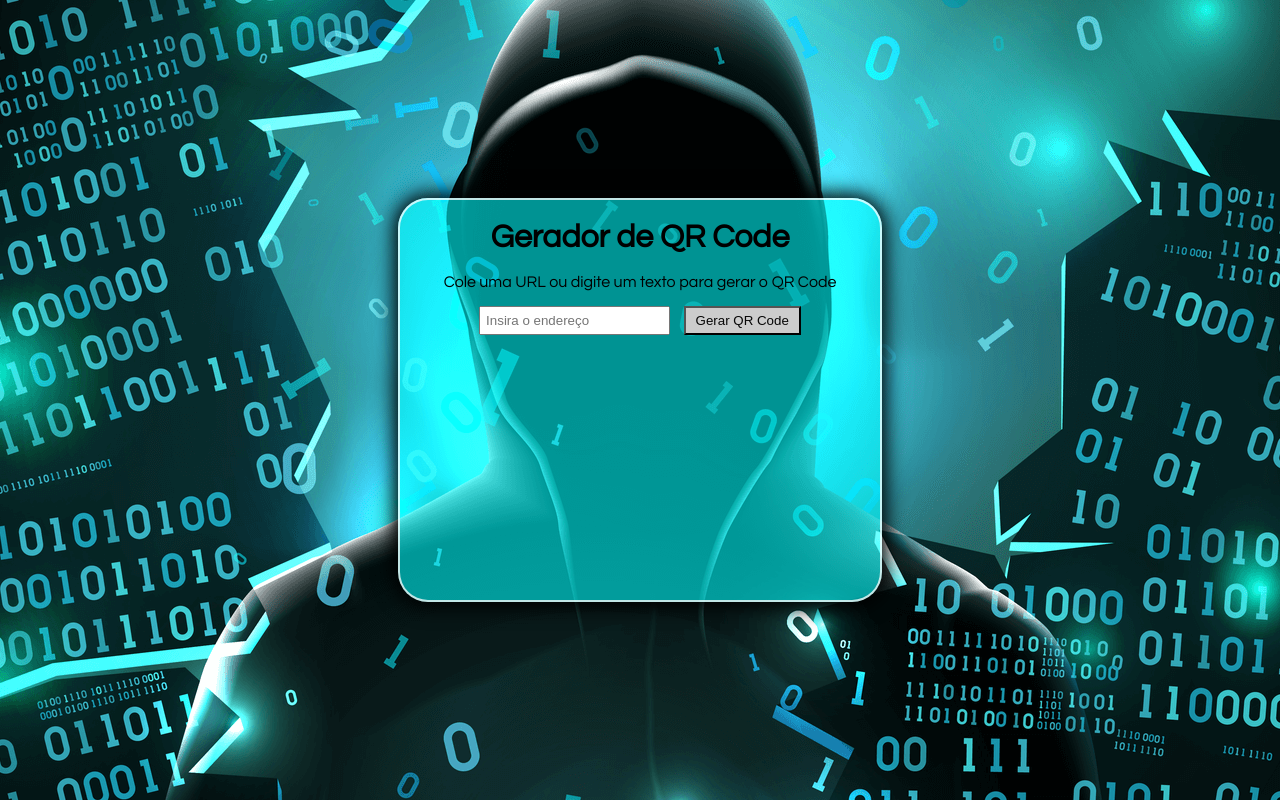
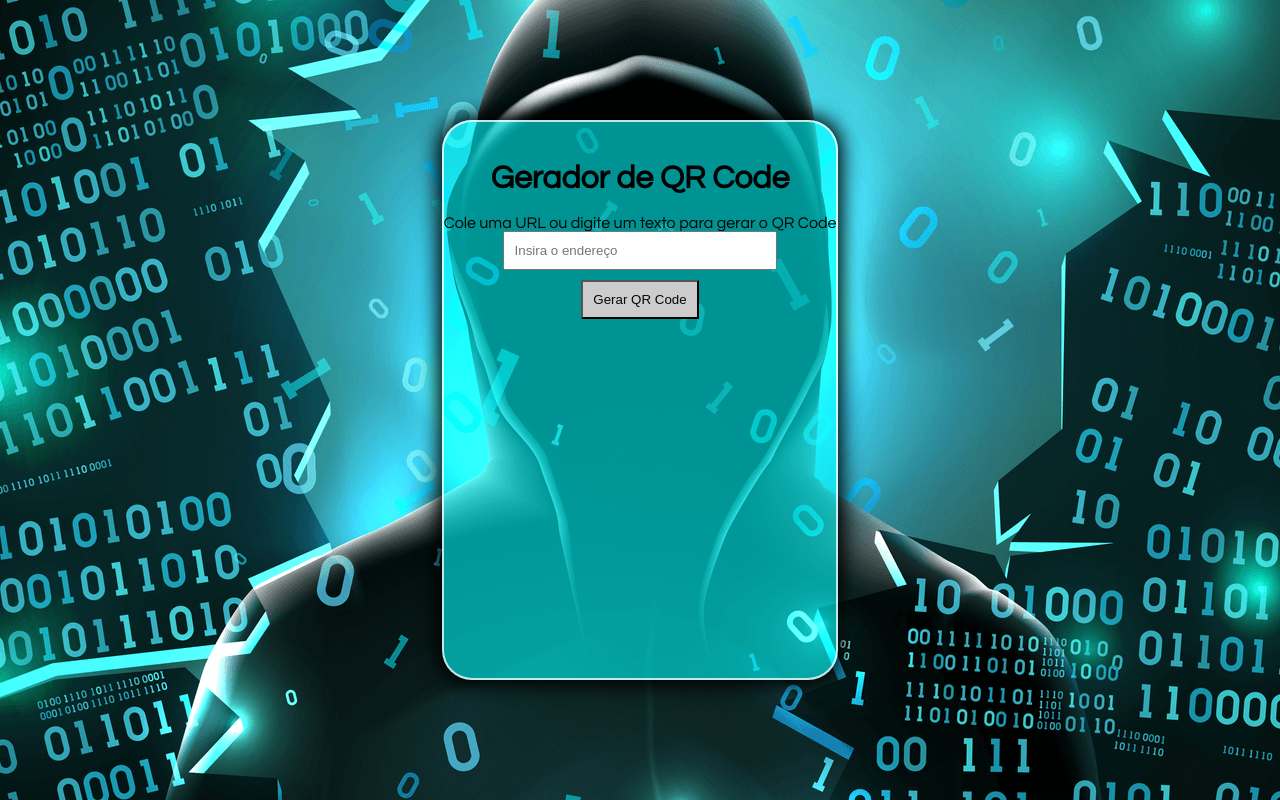
Before and after one commit to RicardoRodrigues89/GeradorQRCode, a plain HTML site: page index.html in a window 1280 px wide. Drawn offline with Linux system fonts and the light colour scheme.

Commit message:
Atualizando funções e colocando detalhes ao css.

```diff
--- a/index.html
+++ b/index.html
@@ -4,16 +4,19 @@
   <meta charset="UTF-8">
   <meta name="viewport" content="width=device-width, initial-scale=1.0">
   <link rel="stylesheet" href="style.css">
+  <link rel="stylesheet" href="reset.css">
   <title>Gerador de QR Code</title>
 </head>
 <body>
   <div class="container">
-    <h1>Gerador de QR Code</h1>
-    <p>Cole uma URL ou digite um texto para gerar o QR Code</p>
-    <div class="input-container">
-      <input type="text" id="endereco" placeholder="Insira o endereço">
-      <button onclick="gerarQRCode()">Gerar QR Code</button>
-    </div>
+      <div class="conteudo">
+         <h1>Gerador de QR Code</h1>
+         <p>Cole uma URL ou digite um texto para gerar o QR Code</p>
+        <div class="input-container">
+          <input type="text" id="endereco" placeholder="Insira o endereço">
+          <button class="botaoEnviar" >Gerar QR Code</button>
+        </div>
+      </div>
     <img id="qrCodeImg" src="">
   </div>
   <script src="script.js"></script>
--- /dev/null
+++ b/reset.css
@@ -0,0 +1,5 @@
+* {
+    margin: 0px;
+    padding: 0px;
+    box-sizing: border-box;
+}
--- a/script.js
+++ b/script.js
@@ -1,3 +1,5 @@
+const enviaQr = document.querySelector('.botaoEnviar');
+
 function gerarQRCode() {
   var enderecoInput = document.getElementById('endereco');
   var qrImg = document.getElementById('qrCodeImg');
@@ -9,3 +11,8 @@ function gerarQRCode() {
     alert('Por favor, insira um endereço válido.');
   }
 }
+
+enviaQr.addEventListener("click",function(){
+  gerarQRCode();
+
+})
--- a/style.css
+++ b/style.css
@@ -10,13 +10,18 @@ body {
   }
 
   .container {
-    height: 50%;
-    width: 60vh;
+    height: 70vh;
+    max-width: 400px;
+    margin: auto;
     text-align: center;
     background-color:rgba(0, 255, 255, 0.575);
     border-radius: 30px;
     border: 2px solid rgba(255, 255, 255, 0.76);
     box-shadow: 0 0 20px 5px rgba(0, 0, 0, 1);
+  }
+
+  .conteudo {
+    margin-top: 40px;
   }
 
   h1 {
@@ -28,12 +33,14 @@ body {
   }
 
   input {
-    padding: 5px;
-    margin-right: 10px;
+    width: 70%;
+    padding: 10px;
+    margin-bottom: 10px;
   }
 
   button {
-    padding: 5px 10px;
+    width: 30%;
+    padding: 10px;
     cursor: pointer;
     background-color: #ccc;
     color: #070707;
@@ -44,3 +51,8 @@ body {
     background-color: rgb(19, 95, 209);
     color: #fff;
 }
+
+img {
+  max-width: 100%;
+  height: auto;
+}
```
Lines whose indentation alone changed are shown as unchanged.
